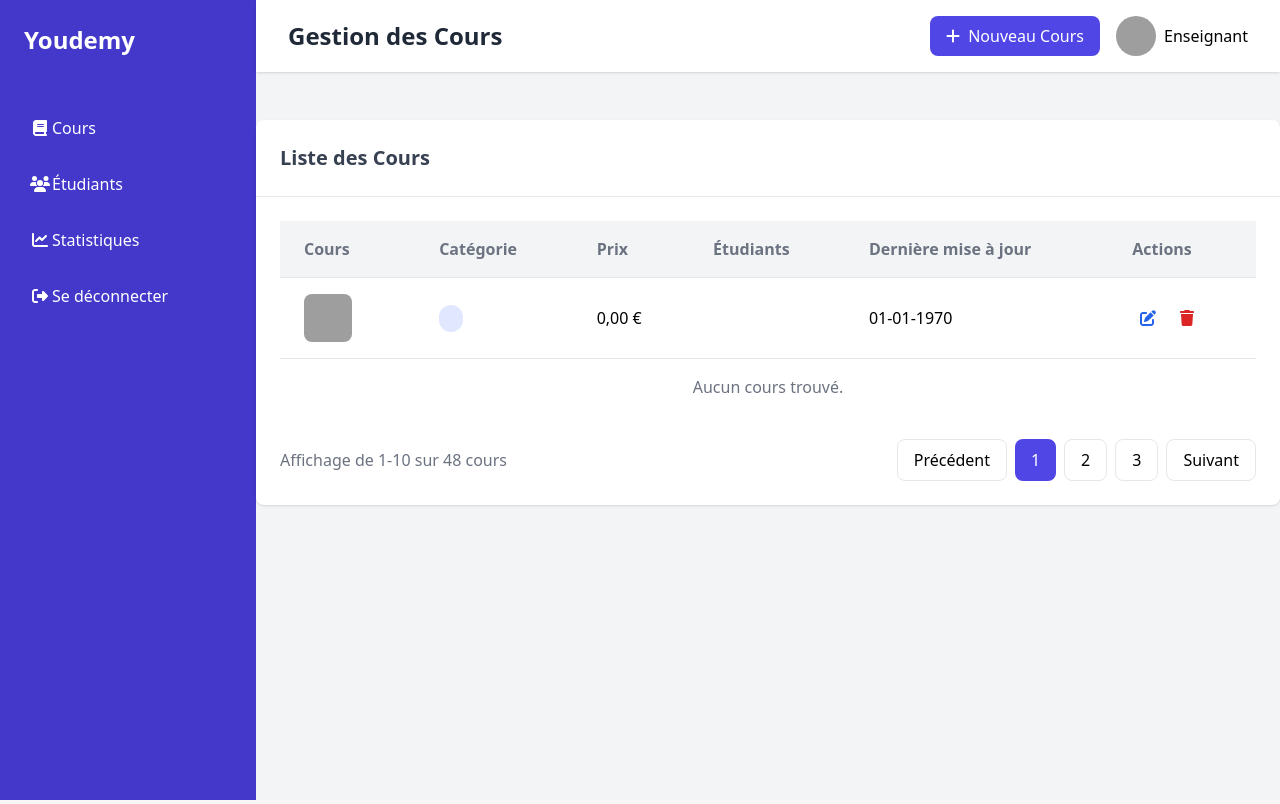
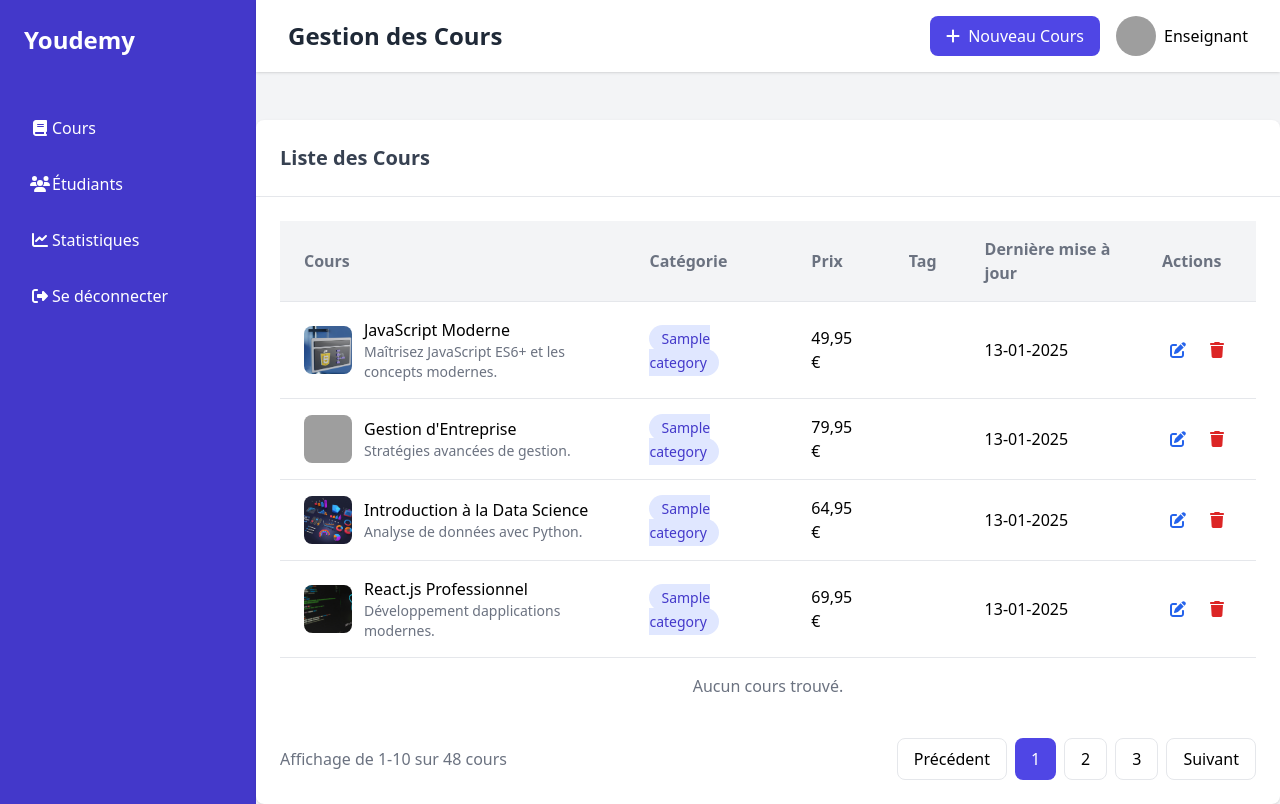
Before and after one commit to houssamlambara/Youdemy, a PHP site: page /front_end/enseignant_dashboard.php in a window 1280 px wide. Run offline with PHP 8.4, Linux system fonts and the light colour scheme; tables that the repository leaves empty or names only in its code hold one stand-in row (values such as "Sample post"); data that the repository does not hold is empty; some libraries are stand-ins or nearby versions; grey boxes are pictures that could not be loaded.

Commit message:
ajout du requete sql et changement de fucntion pour ajouter de tag au cours

```diff
--- a/database.sql
+++ b/database.sql
@@ -101,7 +101,7 @@ VALUES
 ('Python pour Débutants', 'Apprenez Python de zéro.', '../img/Developpeur.jpg', 3, 2, 44.95),
 ('Gestion d\'Entreprise', 'Stratégies avancées de gestion.', '../img/gestion d\'entreprise.jpg', 3, 1, 79.95),
 ('Introduction à la Data Science', 'Analyse de données avec Python.', '../img/Data Science.jpg', 3, 1, 64.95),
--- ('React.js Professionnel', 'Développement d\'applications modernes.', '../img/React.jpg', 3, 1, 69.95);
+('React.js Professionnel', 'Développement dapplications modernes.', '../img/React.jpg', 3, 1, 69.95);
 
 CREATE VIEW vue_cours AS
 SELECT c.*, cat.nom
--- a/front_end/categorie.php
+++ b/front_end/categorie.php
@@ -48,10 +48,10 @@ $categories = Categorie::getAll();
             </div>
             <nav class="mt-6">
                 <div class="px-4 space-y-2">
-                    <a href="./admin.php" class="flex items-center p-3 bg-indigo-800 rounded-lg hover:bg-indigo-900 transition-colors">
+                    <!-- <a href="./admin.php" class="flex items-center p-3 bg-indigo-800 rounded-lg hover:bg-indigo-900 transition-colors">
                         <i class="fas fa-home w-6"></i>
                         <span>Tableau de bord</span>
-                    </a>
+                    </a> -->
                     <a href="./utilisateurs.php" class="flex items-center p-3 hover:bg-indigo-800 rounded-lg transition-colors">
                         <i class="fas fa-chalkboard-teacher w-6"></i>
                         <span>Utilisateurs</span>
--- a/front_end/enseignant_dashboard.php
+++ b/front_end/enseignant_dashboard.php
@@ -150,8 +150,6 @@ if ($_SERVER['REQUEST_METHOD'] == 'POST' && isset($_POST['delete_cours'])) {
                 </div>
             </header>
 
-
-            <!-- Formulaire pour ajouter un cours -->
             <!-- Formulaire pour ajouter un cours -->
             <main class="">
                 <div id="addCourseModal" class="fixed inset-0 bg-gray-500 bg-opacity-75 flex items-center justify-center hidden">
@@ -205,34 +203,6 @@ if ($_SERVER['REQUEST_METHOD'] == 'POST' && isset($_POST['delete_cours'])) {
                 </div>
             </main>
 
-
-            <!-- Filters -->
-            <!-- <div class="bg-white rounded-lg shadow mb-6 p-6">
-                    <div class="grid grid-cols-1 md:grid-cols-4 gap-4">
-
-                        <div>
-                            <label class="block text-sm font-medium text-gray-700 mb-2">Catégorie</label>
-                            <select class="w-full p-2 border rounded-lg focus:outline-none focus:ring-2 focus:ring-indigo-500">
-                                <option>Toutes les catégories</option>
-                                <option>Développement Web</option>
-                                <option>Design</option>
-                                <option>Marketing</option>
-                                <option>Business</option>
-                            </select>
-                        </div>
-
-                        <div>
-                            <label class="block text-sm font-medium text-gray-700 mb-2">Statut</label>
-                            <select class="w-full p-2 border rounded-lg focus:outline-none focus:ring-2 focus:ring-indigo-500">
-                                <option>Tous les statuts</option>
-                                <option>Publié</option>
-                                <option>Brouillon</option>
-                                <option>En révision</option>
-                            </select>
-                        </div>
-                    </div>
-                </div> -->
-
             <!-- Liste des Cours -->
             <div class="bg-white rounded-lg shadow">
                 <div class="p-6 border-b flex justify-between items-center mt-12">
@@ -247,7 +217,7 @@ if ($_SERVER['REQUEST_METHOD'] == 'POST' && isset($_POST['delete_cours'])) {
                                 <th class="py-4 px-6">Cours</th>
                                 <th class="py-4 px-6">Catégorie</th>
                                 <th class="py-4 px-6">Prix</th>
-                                <th class="py-4 px-6">Étudiants</th>
+                                <th class="py-4 px-6">Tag</th>
                                 <th class="py-4 px-6">Dernière mise à jour</th>
                                 <th class="py-4 px-6">Actions</th>
                             </tr>
@@ -284,9 +254,13 @@ if ($_SERVER['REQUEST_METHOD'] == 'POST' && isset($_POST['delete_cours'])) {
                                         <td class="py-4 px-6"><?= date('d-m-Y', strtotime($row['date_creation'])); ?> </td>
                                         <td class="py-4 px-6">
                                             <div class="flex gap-2">
-                                                <button class="p-2 text-blue-600 hover:text-blue-800">
-                                                    <i class="fas fa-edit"></i>
-                                                </button>
+                                                <form action="" method="GET">
+                                                    <input type="hidden" name="id" value="<?= $row['id']; ?>" />
+                                                    <button type="submit" class="p-2 text-blue-600 hover:text-blue-800">
+                                                        <i class="fas fa-edit"></i>
+                                                    </button>
+                                                </form>
+
                                                 <form action="" method="POST" onsubmit="return confirm('Êtes-vous sûr de vouloir supprimer ce cours ?');">
                                                     <input type="hidden" name="delete_id" value="<?= $row['id']; ?>" />
                                                     <button type="submit" name="delete_cours" class="p-2 text-red-600 hover:text-red-800">
--- a/front_end/statistique.php
+++ b/front_end/statistique.php
@@ -19,10 +19,10 @@
             </div>
             <nav class="mt-6">
                 <div class="px-4 space-y-2">
-                    <a href="./admin.php" class="flex items-center p-3 bg-indigo-800 rounded-lg hover:bg-indigo-900 transition-colors">
+                    <!-- <a href="./admin.php" class="flex items-center p-3 bg-indigo-800 rounded-lg hover:bg-indigo-900 transition-colors">
                         <i class="fas fa-home w-6"></i>
                         <span>Tableau de bord</span>
-                    </a>
+                    </a> -->
                     <a href="./utilisateurs.php" class="flex items-center p-3 hover:bg-indigo-800 rounded-lg transition-colors">
                         <i class="fas fa-chalkboard-teacher w-6"></i>
                         <span>Utilisateurs</span>
--- a/front_end/tag.php
+++ b/front_end/tag.php
@@ -50,10 +50,10 @@ if ($_SERVER['REQUEST_METHOD'] == 'POST' && isset($_POST['delete_tag'])) {
             </div>
             <nav class="mt-6">
                 <div class="px-4 space-y-2">
-                    <a href="./admin.php" class="flex items-center p-3 bg-indigo-800 rounded-lg hover:bg-indigo-900 transition-colors">
+                    <!-- <a href="./admin.php" class="flex items-center p-3 bg-indigo-800 rounded-lg hover:bg-indigo-900 transition-colors">
                         <i class="fas fa-home w-6"></i>
                         <span>Tableau de bord</span>
-                    </a>
+                    </a> -->
                     <a href="./utilisateurs.php" class="flex items-center p-3 hover:bg-indigo-800 rounded-lg transition-colors">
                         <i class="fas fa-chalkboard-teacher w-6"></i>
                         <span>Utilisateurs</span>
--- a/front_end/utilisateurs.php
+++ b/front_end/utilisateurs.php
@@ -26,10 +26,10 @@ if ($_SERVER['REQUEST_METHOD'] == 'POST') {
             </div>
             <nav class="mt-6">
                 <div class="px-4 space-y-2">
-                    <a href="./admin.php" class="flex items-center p-3 bg-indigo-800 rounded-lg hover:bg-indigo-900 transition-colors">
+                    <!-- <a href="./admin.php" class="flex items-center p-3 bg-indigo-800 rounded-lg hover:bg-indigo-900 transition-colors">
                         <i class="fas fa-home w-6"></i>
                         <span>Tableau de bord</span>
-                    </a>
+                    </a> -->
                     <a href="./utilisateurs.php" class="flex items-center p-3 hover:bg-indigo-800 rounded-lg transition-colors">
                         <i class="fas fa-chalkboard-teacher w-6"></i>
                         <span>Utilisateurs</span>
--- a/login/signin.php
+++ b/login/signin.php
@@ -19,7 +19,7 @@ if ($_SERVER["REQUEST_METHOD"] == "POST") {
             $_SESSION['role'] = $authenticatedUser->getRole();
 
             if ($authenticatedUser->getRole() === 1) {
-                header("Location: ../front_end/admin.php");
+                header("Location: ../front_end/utilisateurs.php");
             } elseif ($authenticatedUser->getRole() === 2) {
                 header("Location: ../front_end/cours.php");
             } elseif ($authenticatedUser->getRole() === 3) {
```
